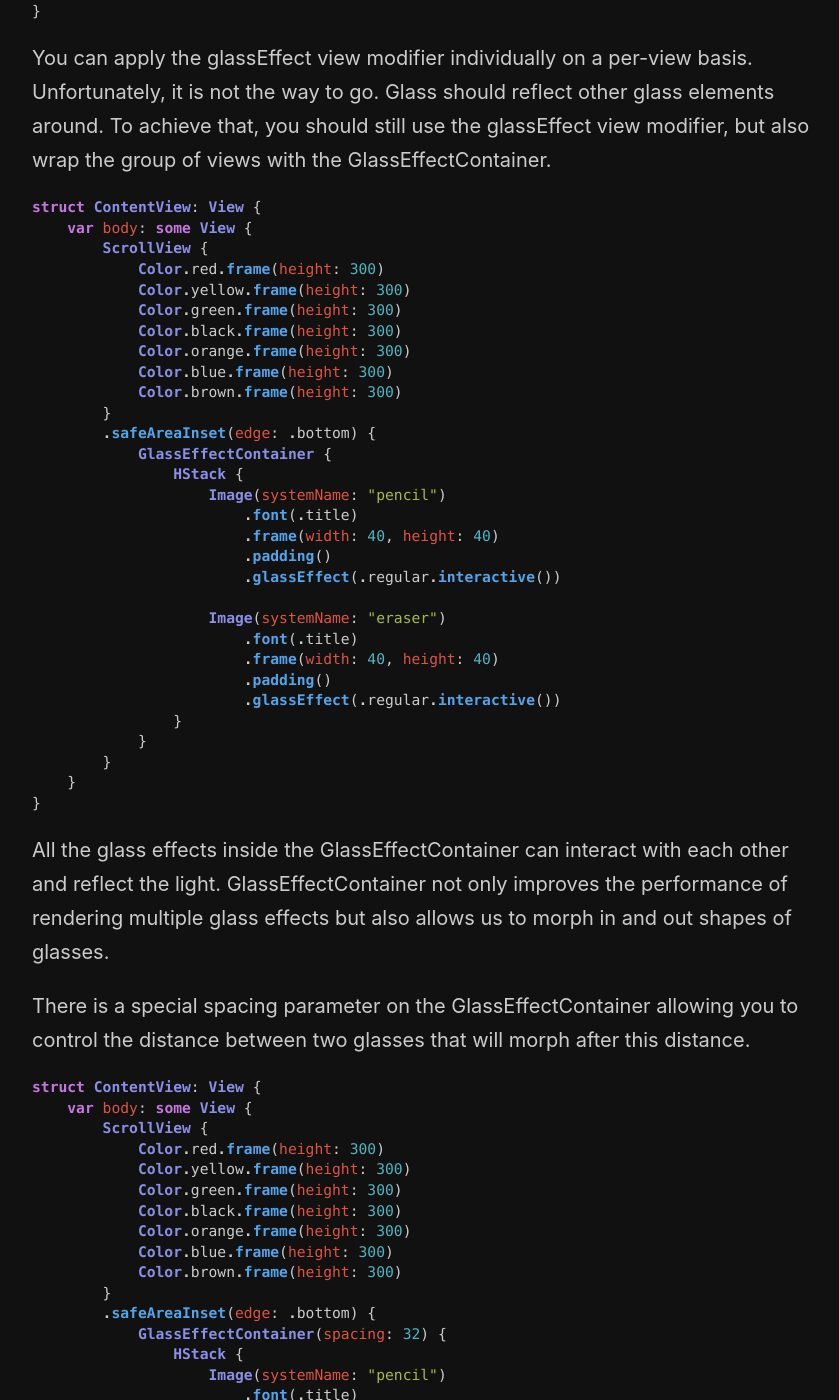
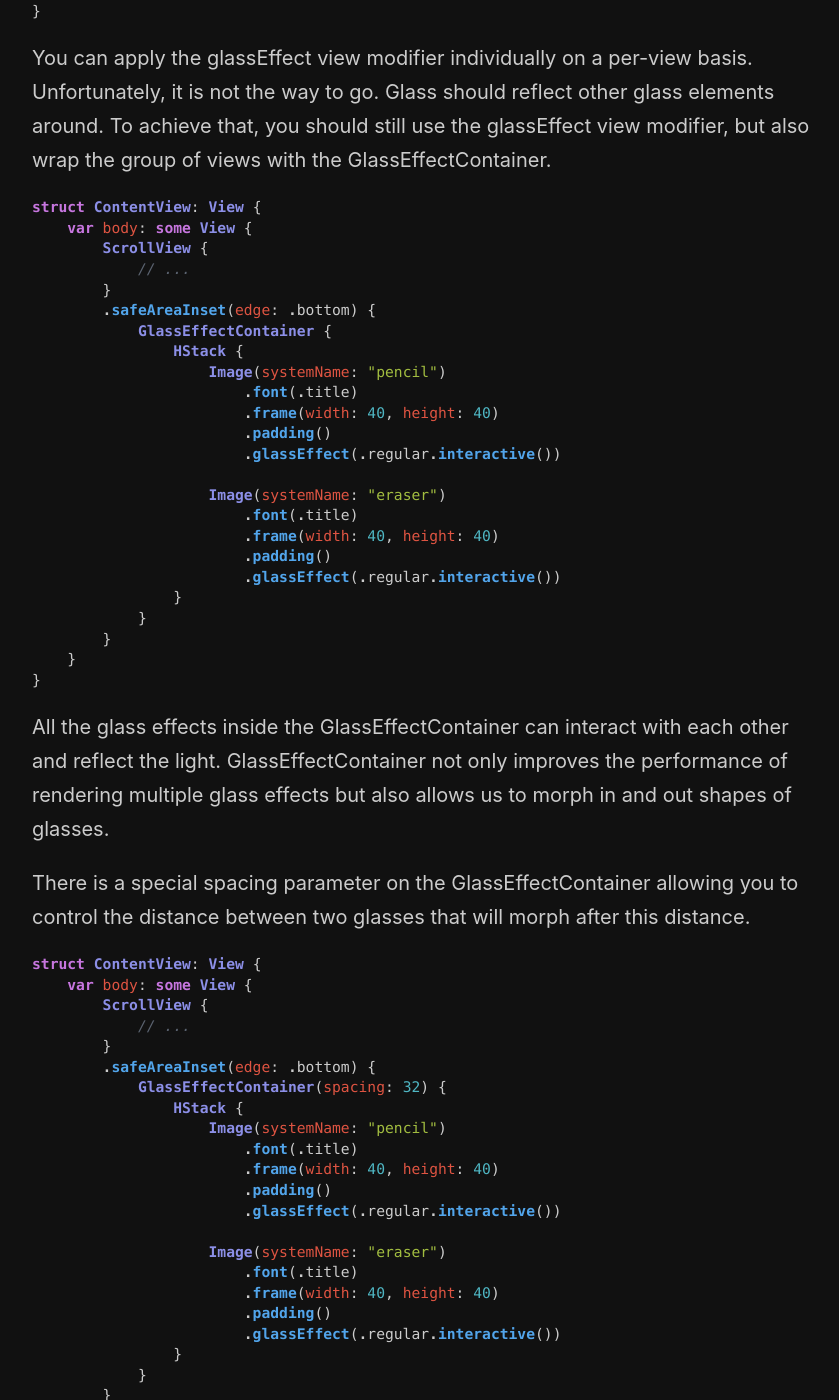
Before and after one commit to mecid/mecid.github.io, a Jekyll site: the page built from _posts/2025-07-23-glassifying-custom-swiftui-views-groups.md, in a window 1280 px wide and 1400 px high, scrolled down 1039 px. Shown: the whole window, without its empty margins (218-1057 px from the left). Built offline with Jekyll 4.4.1, drawn with Linux system fonts in a browser that asks for light colours; some of the changed text lies outside the part shown.

Commit message:
code examples improved in the glass groups post

```diff
--- a/_posts/2025-07-23-glassifying-custom-swiftui-views-groups.md
+++ b/_posts/2025-07-23-glassifying-custom-swiftui-views-groups.md
@@ -44,13 +44,7 @@ You can apply the glassEffect view modifier individually on a per-view basis. Un
 struct ContentView: View {
     var body: some View {
         ScrollView {
-            Color.red.frame(height: 300)
-            Color.yellow.frame(height: 300)
-            Color.green.frame(height: 300)
-            Color.black.frame(height: 300)
-            Color.orange.frame(height: 300)
-            Color.blue.frame(height: 300)
-            Color.brown.frame(height: 300)
+            // ...
         }
         .safeAreaInset(edge: .bottom) {
             GlassEffectContainer {
@@ -81,13 +75,7 @@ There is a special spacing parameter on the GlassEffectContainer allowing you to
 struct ContentView: View {
     var body: some View {
         ScrollView {
-            Color.red.frame(height: 300)
-            Color.yellow.frame(height: 300)
-            Color.green.frame(height: 300)
-            Color.black.frame(height: 300)
-            Color.orange.frame(height: 300)
-            Color.blue.frame(height: 300)
-            Color.brown.frame(height: 300)
+            // ...
         }
         .safeAreaInset(edge: .bottom) {
             GlassEffectContainer(spacing: 32) {
@@ -119,13 +107,7 @@ struct ContentView: View {
     @Namespace var tools
     var body: some View {
         ScrollView {
-            Color.red.frame(height: 300)
-            Color.yellow.frame(height: 300)
-            Color.green.frame(height: 300)
-            Color.black.frame(height: 300)
-            Color.orange.frame(height: 300)
-            Color.blue.frame(height: 300)
-            Color.brown.frame(height: 300)
+            // ...
         }
         .safeAreaInset(edge: .bottom) {
             GlassEffectContainer {
```
